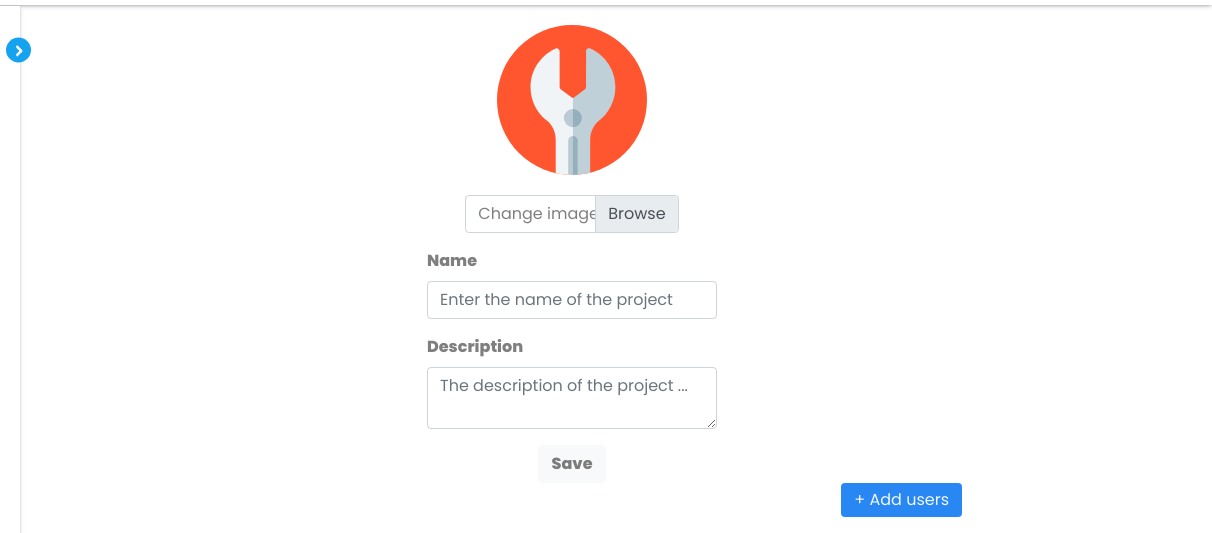
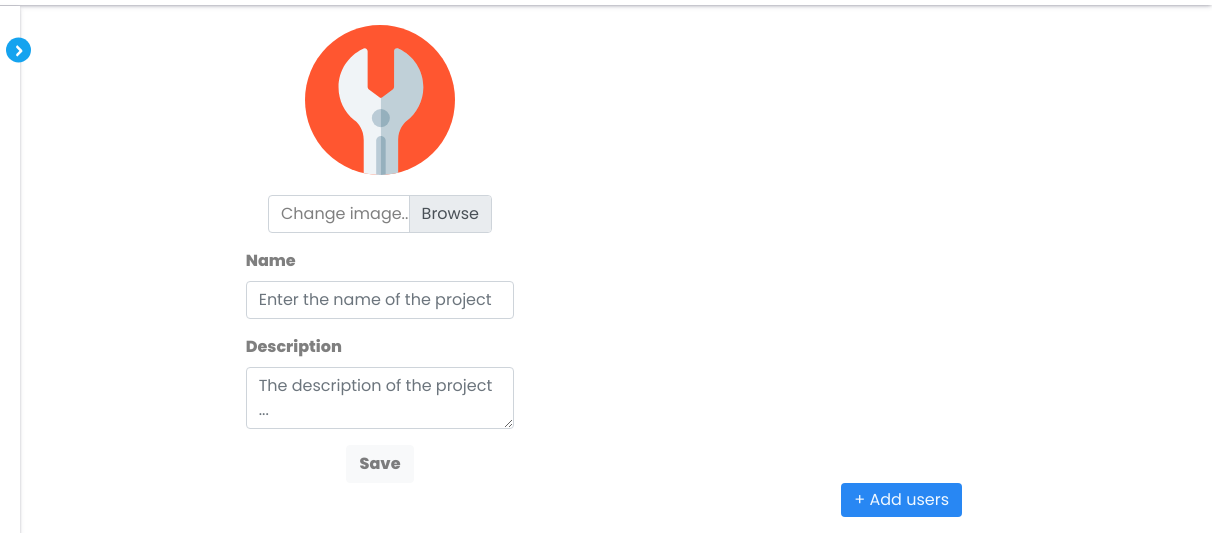
Before and after one commit to EttabetAicha/Scrum-Board, a plain HTML site: page settings.html in a window 1280 px wide. Shown: the part 80-613 px from the top of the page, 68-1280 px from the left. Drawn offline with nearby package versions, Linux system fonts and the light colour scheme.

```diff
--- a/settings.html
+++ b/settings.html
@@ -67,7 +67,7 @@
         </nav>
     </header>
     <main>
-        <nav class="sidebar close ">
+        <nav class="sidebar close">
             <aside>
                 <div class="image-text" style="  padding-bottom: 21px;">
                     <span class="image">
@@ -115,7 +115,7 @@
                 </div>
 
         </nav>
-        <section id="modify-infos">
+        <section id="modify-infos" style="width: 70%;">
             <!-- <svg xmlns="http://www.w3.org/2000/svg" width="128" height="128" viewBox="0 0 128 128" fill="none">
                 <g clip-path="url(#clip0_28_3)">
                     <path d="M128 0H0V128H128V0Z" fill="#FF5630" />
@@ -142,12 +142,12 @@
                 <div class="project-avatar">
                     <img src="/images/project-avatar.svg" id="project-avatar" width="200" />
                 </div>
-                <div class="custom-file mb-3 col-sm-2 text-left mx-auto">
+                <div class="custom-file mb-3 col-sm-3 text-left mx-auto">
                     <input type="file" class="custom-file-input" onchange="changePicture(event)">
                     <label class="custom-file-label text-black-50" for="image">Change image...</label>
                     <div class="invalid-feedback">Invalid image.</div>
                 </div>
-                <div class="mb-3 col-sm-3 text-left mx-auto">
+                <div class="mb-3 col-sm-4 text-left mx-auto">
                     <label for="name" class="text-black-50 font-weight-bold">Name</label>
                     <input type="text" class="form-control text-black-50" id="name" name="name"
                         placeholder="Enter the name of the project">
@@ -155,7 +155,7 @@
                         Please enter a valid name.
                     </div>
                 </div>
-                <div class="mb-3 col-sm-3 text-left mx-auto">
+                <div class="mb-3 col-sm-4 text-left mx-auto">
                     <label for="description" class="text-black-50 font-weight-bold">Description</label>
                     <textarea class="form-control text-black-50" id="description"
                         placeholder="The description of the project ..."></textarea>
```
